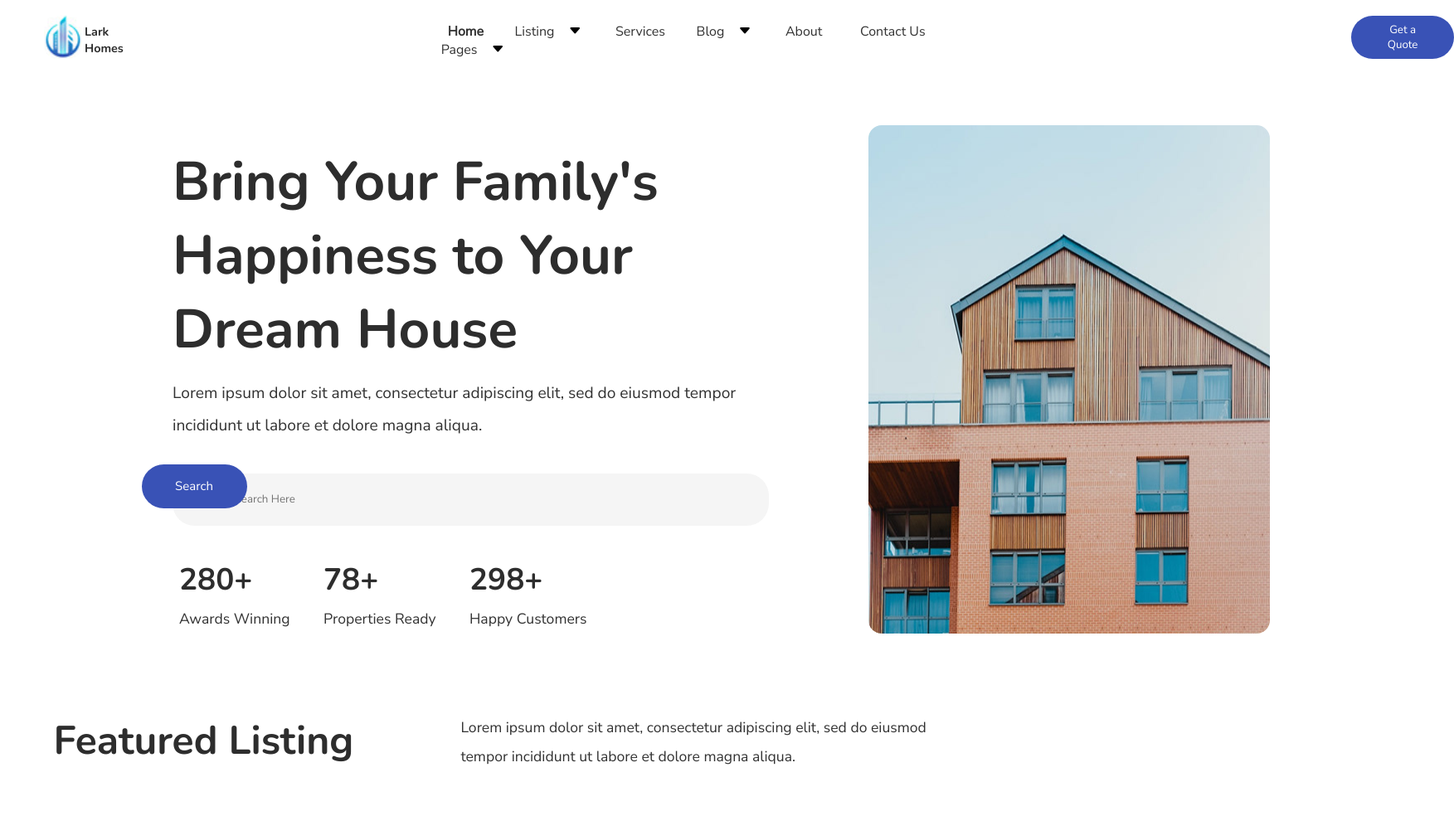
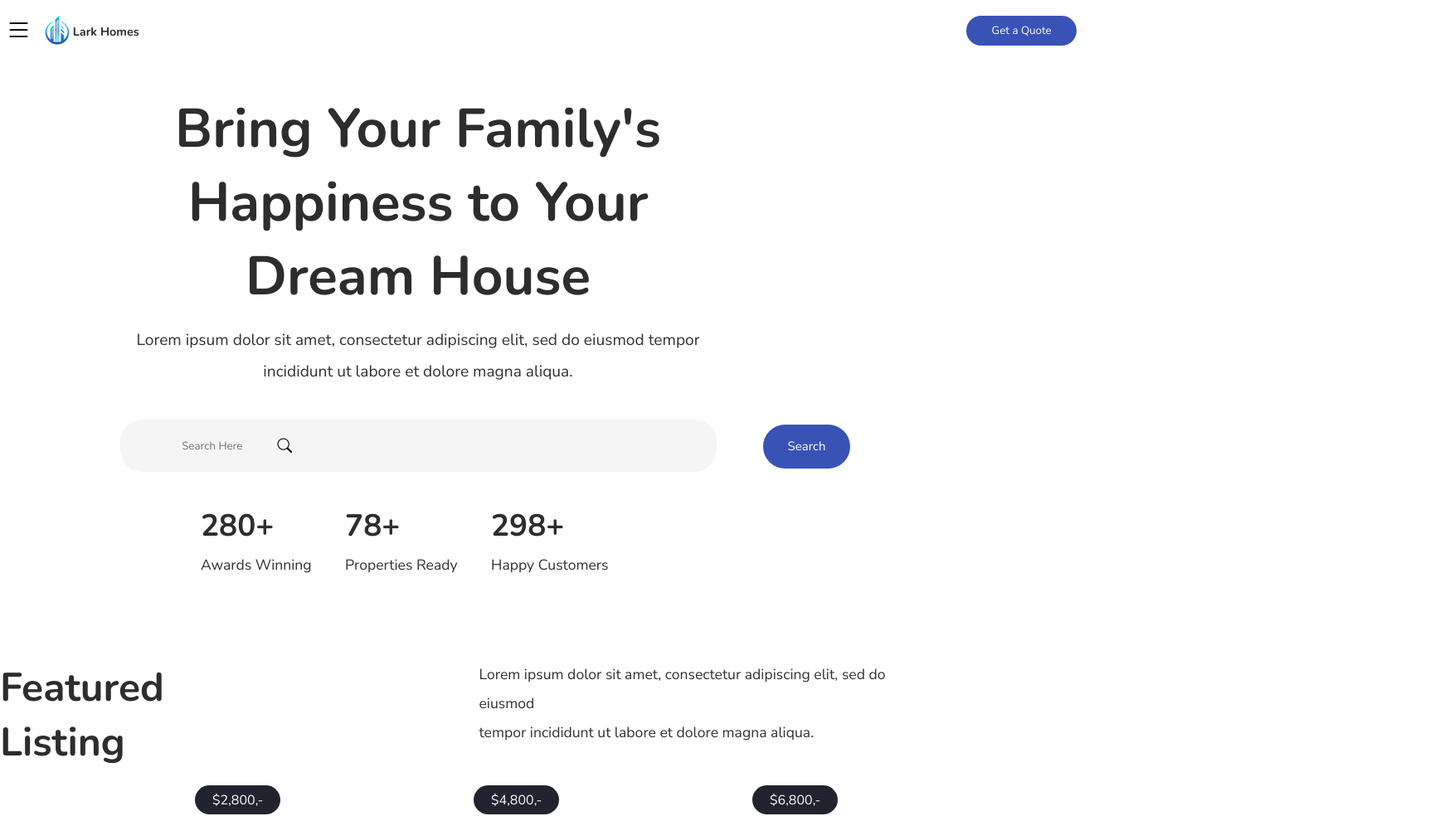
Before and after one commit to valentinpate/tp3, a plain HTML site: page index.html in a window 1280 px wide. Shown: the top 984 px of the page at 83% size, 1753 px wide, since content can reach past the window. Drawn offline with nearby package versions, Linux system fonts and the light colour scheme.

Commit message:
cambios responsive

```diff
--- a/estilo.css
+++ b/estilo.css
@@ -641,7 +641,130 @@ a[type=useful-links]:hover{
 
 /* MEDIA QUERIES */
 
-@media (max-width:767px){
+@media (max-width:1980px){
+    button[type=search1]{
+        position:absolute;
+        left:54.3em;
+        padding-left:2em;
+        padding-right:5em;
+    }
+    p[type=precio1]{
+        position:absolute;
+        top:62em;
+        left:8.7em;
+    }
+    p[type=precio2]{
+        position:absolute;
+        top:62em;
+        left:29.7em;
+    }
+    p[type=precio3]{
+        position:absolute;
+        top:62em;
+        left:50.7em;
+    }
+    p[type=precio4]{
+        position:absolute;
+        top:62em;
+        left:71.7em;
+    }
+    .intro-dos{
+        width:145vh;
+    }
+}
+
+@media (max-width:1536px){
+    button[type=quote]{
+    position:relative;
+    left:75em;
+    }
+    button[type=search1]{
+        position:absolute;
+        top:34.1em;
+        left:61.3em;
+        padding-left:2em;
+        padding-right:5em;
+    }
+    img[type=casaconclus], img[type=casa], img[type=casa4], p[type=precio4]{
+        display:none;
+    }
+    img[type=casadream]{
+        margin: 0 3em 0 4.2em;
+    }
+    h1[type=listing]{
+        margin: 0 5em 0 0;
+    }
+    h1[type=steps]{
+        font-size:2.3rem;
+        margin: 0 2.3em 0 0;
+    }
+    p[type=precio1]{
+        position:absolute;
+        top:59.2em;
+        left:14.7em;
+    }
+    p[type=precio2]{
+        position:absolute;
+        top:59.2em;
+        left:35.7em;
+    }
+    p[type=precio3]{
+        position:absolute;
+        top:59.2em;
+        left:56.7em;
+    }
+    p[type=lorem4]{
+        font-size:1rem;
+    }
+    .encabezado{
+        width:55%;
+    }
+    .menu{
+        display:none;
+    }
+    .burger{
+        font-size:2rem;
+        position:fixed;
+        top:0.6em;
+        left:0.2em;
+        cursor:pointer;
+        display:flex;
+        flex-direction:row-reverse;
+    }
+    .hero{
+        width:100vh;
+        flex-direction:column;
+        align-items:center;
+    }
+    .main-hero{
+        margin:3.5em 0 0 13em;
+    }
+    .main-heading{
+        text-align:center;
+    }
+    .facto{
+        justify-content:center;
+    }
+    .bi-search{
+        position:absolute;
+        top:30em;
+        left:19em;
+    }
+    .intro-dos{
+        width:150vh;
+        justify-content:center;
+    }
+    .customers-intro{
+        justify-content:center;
+    }
+    .descripcion4, .ubicacion4, .feedback4{
+        display:none;
+    }
+}
+
+@media (max-width:1280px){}
+
+@media (max-width:1024px){
     button[type=quote]{
         display:none;
     }
@@ -649,15 +772,12 @@ a[type=useful-links]:hover{
         font-size:2.3rem;
         margin: 0;
     }
-    input[type=search1]{
-        padding: 1.7em 3em;
-    }
-    p[type=lorem]{
+    /* p[type=lorem]{
         font-size:0.8rem;
     }
-    p[type=precio3], p[type=precio4], img[type=casa3], img[type=casa4], img[type=our-mission], img[type=casaconclus]{
+    input[type=search1], p[type=precio3], p[type=precio4], img[type=casa3], img[type=casa4], img[type=our-mission], img[type=casaconclus]{
         display:none;
-    }
+    } */
     .logo{
         margin: 1.1em 8.5em;
         justify-content:center;
@@ -671,13 +791,10 @@ a[type=useful-links]:hover{
         display:flex;
         flex-direction:row-reverse;
     }
-    .hero{
+    /* .hero{
         display:block;
-        /* flex-direction:column; */
-        /* justify-content:flex-start; */
     }
     .main-hero{
-        margin: 0 0 0 0;
         text-align:center;
     }
     .facto{
@@ -689,5 +806,11 @@ a[type=useful-links]:hover{
     }
     .menu, .descripcion3, .descripcion4, .numeros, .feedback3, .feedback4{
         display:none;
-    }
+    } */
 }
+
+@media (max-width:768px){}
+
+@media (max-width:640px){}
+
+@media (max-width:475px){}
--- a/index.html
+++ b/index.html
@@ -41,11 +41,13 @@
     <section>
         <div class="hero">
             <div class="main-hero">
+                <div class="main-heading">
                 <h1 type="main-heading">Bring Your Family's<br>
                                         Happiness to Your<br>
                                         Dream House</h1>
                 <p type="lorem">Lorem ipsum dolor sit amet, consectetur adipiscing elit, sed do eiusmod tempor<br>
                                 incididunt ut labore et dolore magna aliqua.</p>
+                </div>
                 <i class="bi bi-search"></i>
                 <input type="search1" placeholder="Search Here">
                 <button type="search1">Search</button>
```
